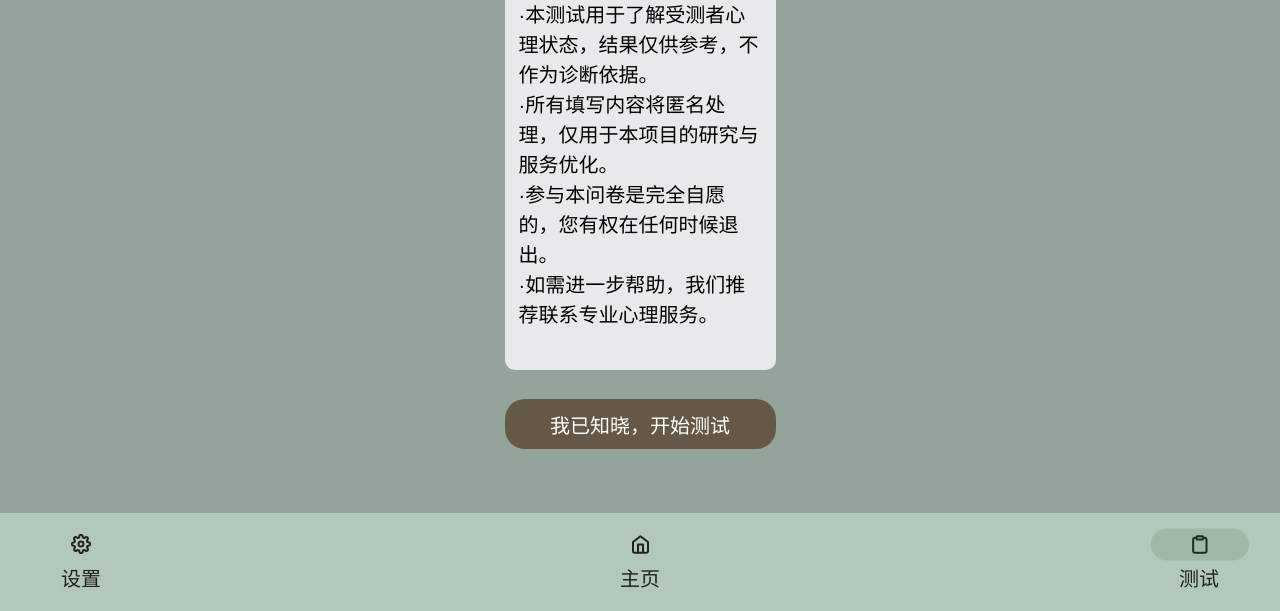
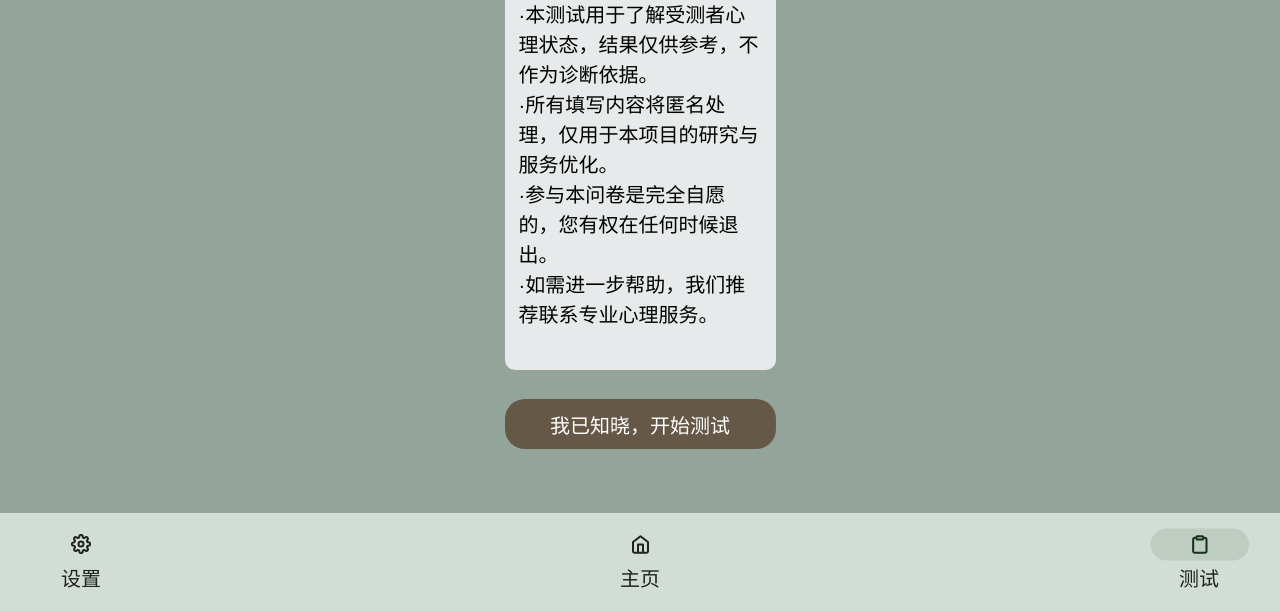
Before and after one commit to zrzmxl/zhirenzhimian-pages, a plain HTML site: page consent.html in a window 1280 px wide. Shown: the part 189-800 px from the top of the page. Drawn offline with Linux system fonts and the light colour scheme; a web font is replaced by a local one.

Commit message:
Update consent.html

```diff
--- a/consent.html
+++ b/consent.html
@@ -104,7 +104,7 @@
     .bottom-nav {
       width: 100%;
       height: 98px;
-      background-color: rgba(182, 205, 190, 0.9);
+      background-color: #D2DDD6;
       display: flex;
       justify-content: space-between;
       padding: 8px 16px 16px;
```
